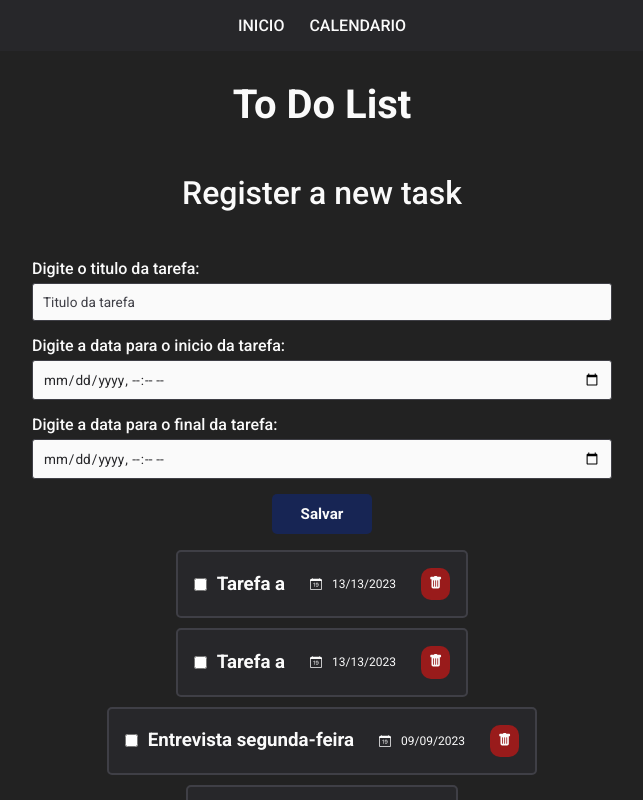
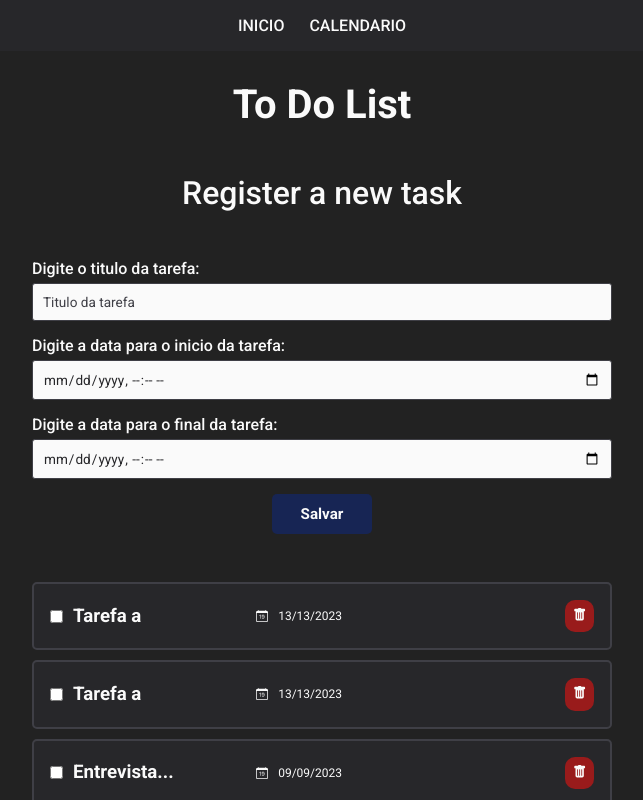
Before and after one commit to kaykydlima/to-do-list, a React (Vite) app: page / in a window 1280 px wide. Shown: the top 800 px of the page, without its empty margins (318-961 px from the left). Built offline with nearby package versions, Linux system fonts and the light colour scheme; data requests are answered from the project's data file.

Commit message:
style: add a char limiter in task title

```diff
--- a/db.json
+++ b/db.json
@@ -23,6 +23,18 @@
       "name": "Teste",
       "initialDate": "2023-10-06T19:48",
       "finalDate": "2023-10-06T19:49"
+    },
+    {
+      "id": "f2d55205-e730-41d3-855e-b360212fd18a",
+      "name": "Nova Tarefa",
+      "initialDate": "2023-10-05T20:05",
+      "finalDate": "2023-10-05T20:07"
+    },
+    {
+      "id": "85927618-8b9e-4e2d-b843-f0bf23cd29cc",
+      "name": "",
+      "initialDate": "",
+      "finalDate": ""
     }
   ]
 }
--- a/src/components/Calendar/index.jsx
+++ b/src/components/Calendar/index.jsx
@@ -4,6 +4,8 @@ import timeGridPlugin from "@fullcalendar/timegrid";
 import interactionPlugin from "@fullcalendar/interaction";
 import { ToDoContext } from "../../contexts/toDoContext";
 import { useContext } from "react";
+
+import ToDoForm from '../ToDoForm'
 
 import styles from './Calendar.module.scss'
 
@@ -25,6 +27,7 @@ function Calendar() {
 
   return (
     <div className={styles.calendarContainer}>
+      <ToDoForm />
       <Fullcalendar
         plugins={[dayGridPlugin, timeGridPlugin, interactionPlugin]}
         initialView={"dayGridMonth"}
@@ -37,10 +40,6 @@ function Calendar() {
         events={events}
         locale='pt-br'
         buttonText={buttonNames}
-        eventClick={(info) => {
-          console.log(info)
-          info.el.style.borderColor = 'red';
-        }}
 
         eventMouseEnter={(info) => info.el.style.cursor = 'pointer'}
       />
--- a/src/components/ToDoForm/ToDoForm.module.scss
+++ b/src/components/ToDoForm/ToDoForm.module.scss
@@ -44,14 +44,17 @@ $blue: #172554;
     }
 
   }
+
   .taskFormButton {
     background: $blue;
     border: none;
     border-radius: 5px;
     color: $zino50;
+    cursor: pointer;
     font-weight: 700;
     font-size: 0.95rem;
     padding: 11px 16px;
+    margin-bottom: 2rem;
     margin-top: 15px;
     width: 100px;
   }
--- a/src/components/ToDoItem/ToDoItem.module.scss
+++ b/src/components/ToDoItem/ToDoItem.module.scss
@@ -2,7 +2,6 @@ $zino800: #27272a;
 $zino700: #3f3f46;
 $zino50: #fafafa;
 $red: #991b1b;
-$green: #14532d;
 
 .listItem {
   align-items: center;
@@ -22,13 +21,19 @@ $green: #14532d;
     gap: 10px;
   }
 
+  .itemDate {
+    flex-grow: 3;
+    text-align: center;
+    width: 33.3%;
+  }
+
   .itemNameAndInput {
     font-size: 1.25rem;
+    width: 33.3%;
   }
 
   .itemActions {
     font-size: 1.15rem;
-
     .delete,
     .edit {
       border: none;
@@ -40,11 +45,9 @@ $green: #14532d;
 
     .delete {
       background: $red;
+      cursor: pointer;
     }
 
-    .edit {
-      background: $green;
-    }
   }
 }
 
@@ -53,7 +56,7 @@ $green: #14532d;
     align-items: center;
     flex-direction: row;
     justify-content: space-between;
-    width: auto;
+    width: 580px;
     line-height: 12px;
 
     .itemNameAndInput {
--- a/src/components/ToDoItem/index.jsx
+++ b/src/components/ToDoItem/index.jsx
@@ -19,11 +19,16 @@ export default function ToDoItem({ task }) {
     return date < 10 ? `0${date}` : date
   }
 
+  function verifyQuantityCharactersInTaskName() {
+    const name = task.name
+    return name.length >= 12 ? name.substring(0, 10) + "..." : name
+  }
+
   return (
     <li className={styles.listItem}>
       <div className={styles.itemNameAndInput}>
         <input type="checkbox" name="" id="checkToDo" />
-        <h3>{ task.name }</h3>
+        <h3>{ verifyQuantityCharactersInTaskName() }</h3>
       </div>
       <div className={styles.itemDate}>
         <div>
```
